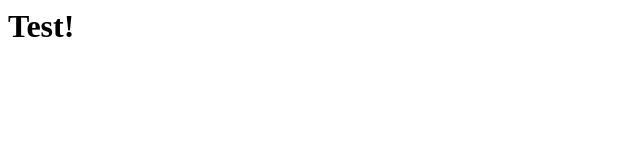
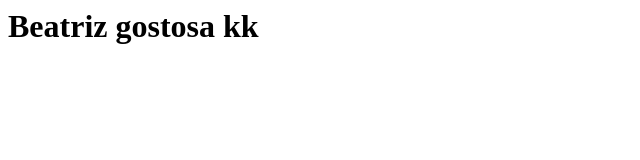
Before and after one commit to mateusfcolla/mateuscolla.github.io, a plain HTML site: page index.html in a window 1280 px wide. Shown: the whole page, without its empty margins (0-640 px from the left). Drawn offline with Linux system fonts and the light colour scheme.

Commit message:
Update index.html

```diff
--- a/index.html
+++ b/index.html
@@ -1 +1 @@
-<h1>Test!</h1>
+<h1>Beatriz gostosa kk</h1>
```
